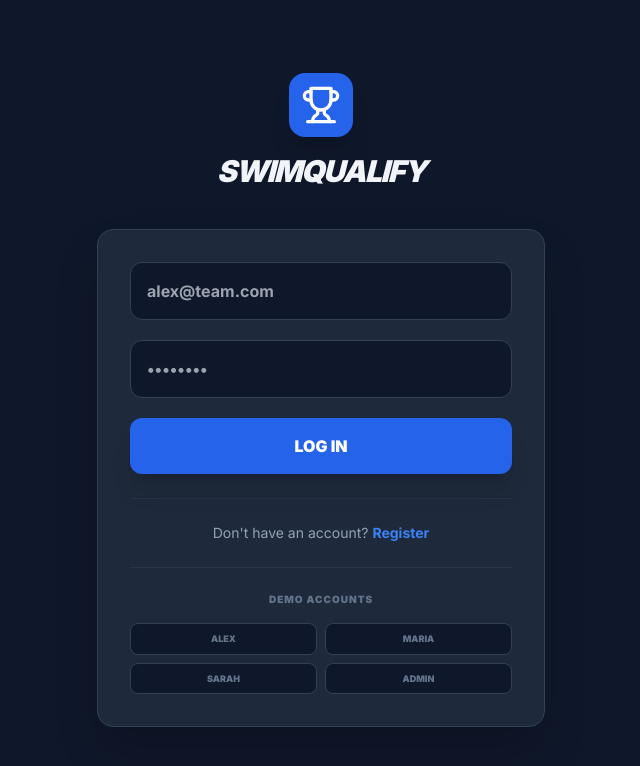
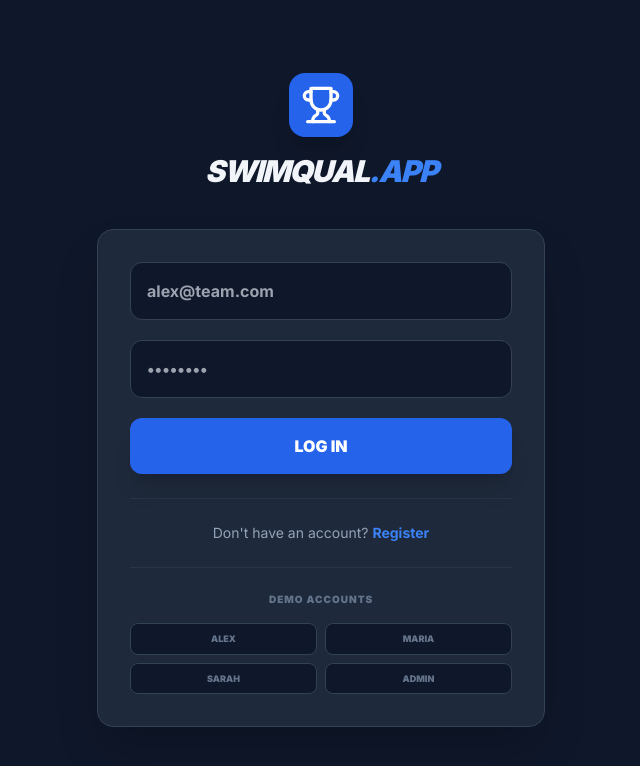
Before and after one commit to coolgeekme/SwimQualify, a React (Create React App) app in the folder frontend/: page / in a window 1280 px wide. Shown: the top 766 px of the page, without its empty margins (319-959 px from the left). Built offline with nearby package versions, Linux system fonts and the light colour scheme.

Commit message:
auto-commit for b2168575-88e1-408b-8ddd-9f40b997aecb

```diff
--- a/frontend/public/index.html
+++ b/frontend/public/index.html
@@ -3,7 +3,7 @@
 <head>
     <meta charset="UTF-8">
     <meta name="viewport" content="width=device-width, initial-scale=1.0">
-    <title>SwimQualify</title>
+    <title>SwimQual.app</title>
     <script src="https://cdn.tailwindcss.com"></script>
     <style>
       @import url('https://fonts.googleapis.com/css2?family=Inter:wght@400;500;600;700;800;900&display=swap');
--- a/frontend/src/App.tsx
+++ b/frontend/src/App.tsx
@@ -1664,7 +1664,7 @@ const App: React.FC = () => {
     <div className="min-h-screen bg-slate-900 flex items-center justify-center p-6 text-slate-100">
       <div className="w-full max-w-md text-center">
         <div className="w-16 h-16 bg-blue-600 rounded-2xl flex items-center justify-center mx-auto mb-4 shadow-xl"><Trophy className="text-white w-10 h-10" /></div>
-        <h1 className="text-3xl font-black italic uppercase tracking-tighter mb-10">SwimQualify</h1>
+        <h1 className="text-3xl font-black italic uppercase tracking-tighter mb-10">SwimQual<span className="text-blue-500">.app</span></h1>
         <div className="bg-slate-800 rounded-2xl p-8 border border-slate-700 shadow-2xl">
           <form onSubmit={handleLoginSubmit} className="space-y-5">
             <input name="email" type="email" placeholder="alex@team.com" required className="w-full bg-slate-900 border border-slate-700 rounded-xl px-4 py-4 text-white font-bold outline-none" />
```
